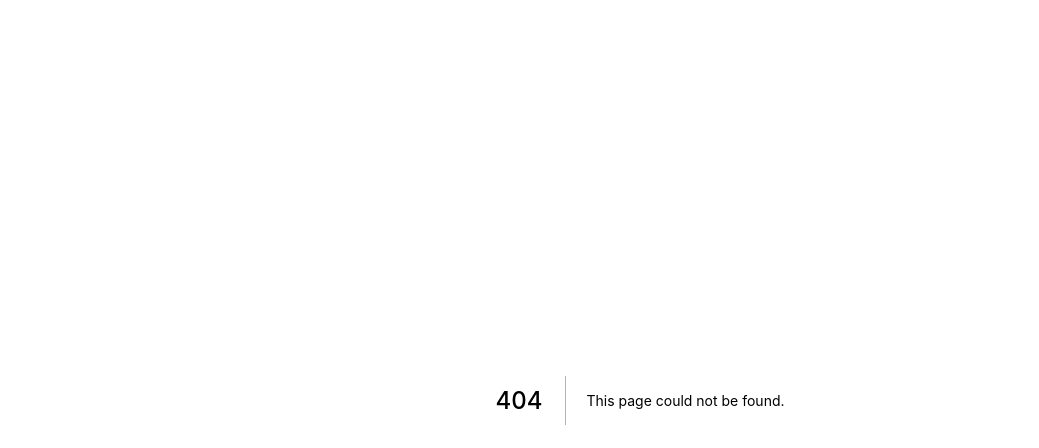
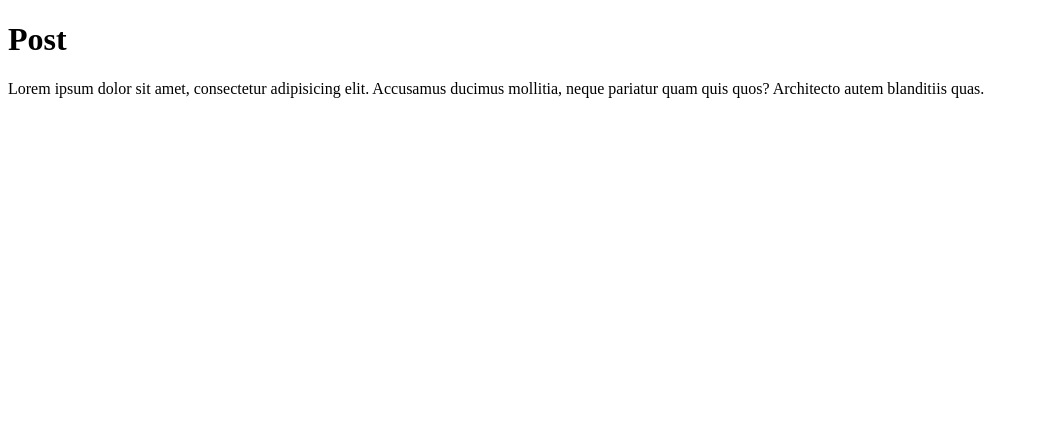
Before and after one commit to yenilikci/nextjs-practice, a Next.js app: page /blog/post in a window 1280 px wide. Before the commit this address had no page. Shown: the top 448 px of the page, without its empty margins (0-1039 px from the left). Built offline with nearby package versions, Linux system fonts and the light colour scheme.

Commit message:
next image

```diff
--- a/components/Navbar.js
+++ b/components/Navbar.js
@@ -6,6 +6,8 @@ const Navbar = () => (
         &nbsp;
         {/*prefetch needs https connection*/}
         <Link prefetch href="/users" as="kullanicilar"><a>Users</a></Link>
+        &nbsp;
+        <Link href="/blog"><a>Blog</a></Link>
     </div>
 )
 
--- /dev/null
+++ b/pages/blog/post.js
@@ -0,0 +1,9 @@
+export default function Post() {
+    return (
+        <div>
+            <h1>Post</h1>
+            <p>Lorem ipsum dolor sit amet, consectetur adipisicing elit. Accusamus ducimus mollitia, neque pariatur quam
+                quis quos? Architecto autem blanditiis quas.</p>
+        </div>
+    );
+}
--- a/pages/index.js
+++ b/pages/index.js
@@ -1,5 +1,6 @@
 //pages klasörü altında oluşturulan dosyalar url'leri ile çağırılır.
 
+import Image from 'next/image';
 import Layout from '../components/Layout';
 
 const Home = () => (
@@ -7,6 +8,7 @@ const Home = () => (
         <div>
             Home Page
         </div>
+        <Image src="/art.jpg" width="400" height="300" alt="art"/>
     </Layout>
 );
 
```
Also changed, not shown: pages/blog/index.js (added, +8 -0 lines), public/art.jpg (added), 1 other file (tests, documents, lock files or other folders).
